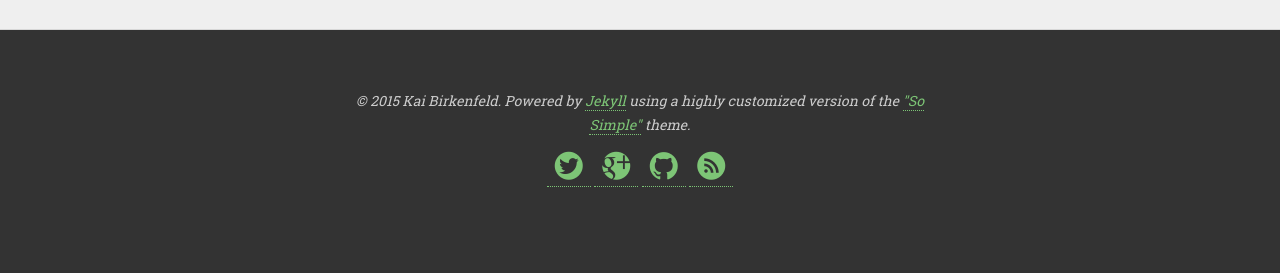
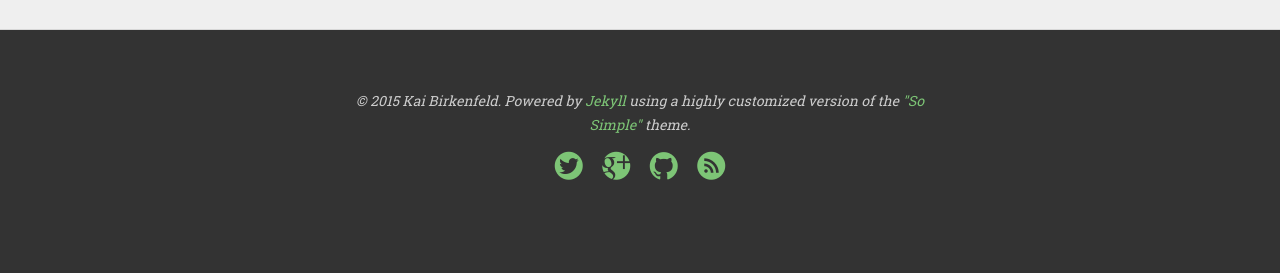
Before and after one commit to dyscribe/dyscribe_blog, a Jekyll site: the page built from index.html, in a window 1280 px wide. Shown: the part 2540-2813 px from the top of the page. Built offline with Jekyll 4.4.1, drawn with Linux system fonts in a browser that asks for light colours.

```diff
--- a/_sass/_layout.scss
+++ b/_sass/_layout.scss
@@ -285,10 +285,8 @@
 	background-color: $footer-color;
 	a {
 		color: $custom-color;
-		border-bottom: 1px dotted $custom-color;
 		&:hover {
 			color: lighten($custom-color, 15%);
-			border-bottom: 1px solid darken($custom-color, 15%);
 		}
 	}
 	.social-icons i {
```
